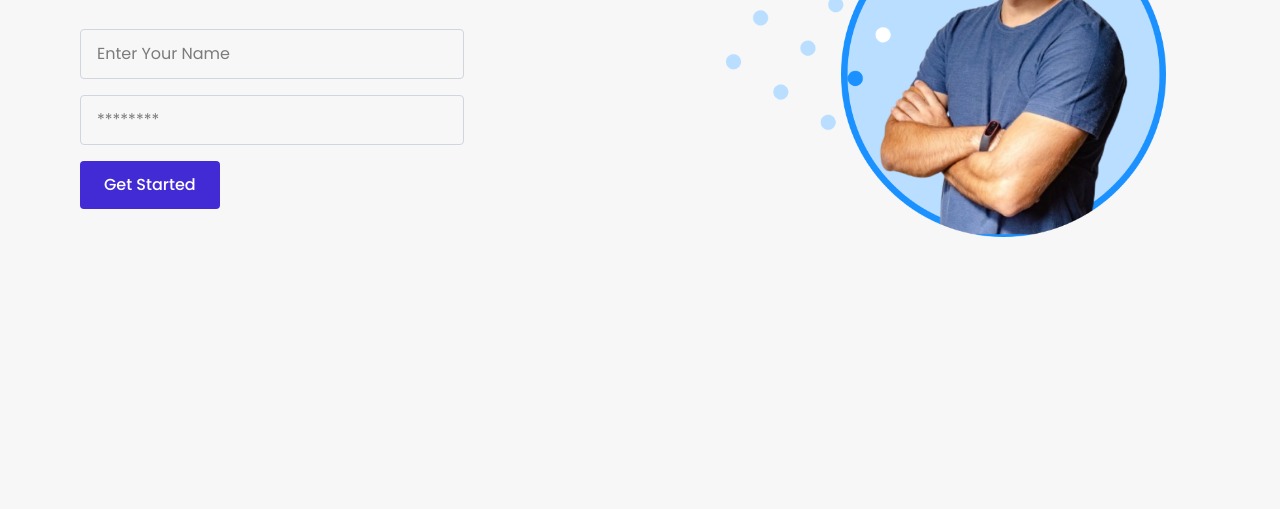
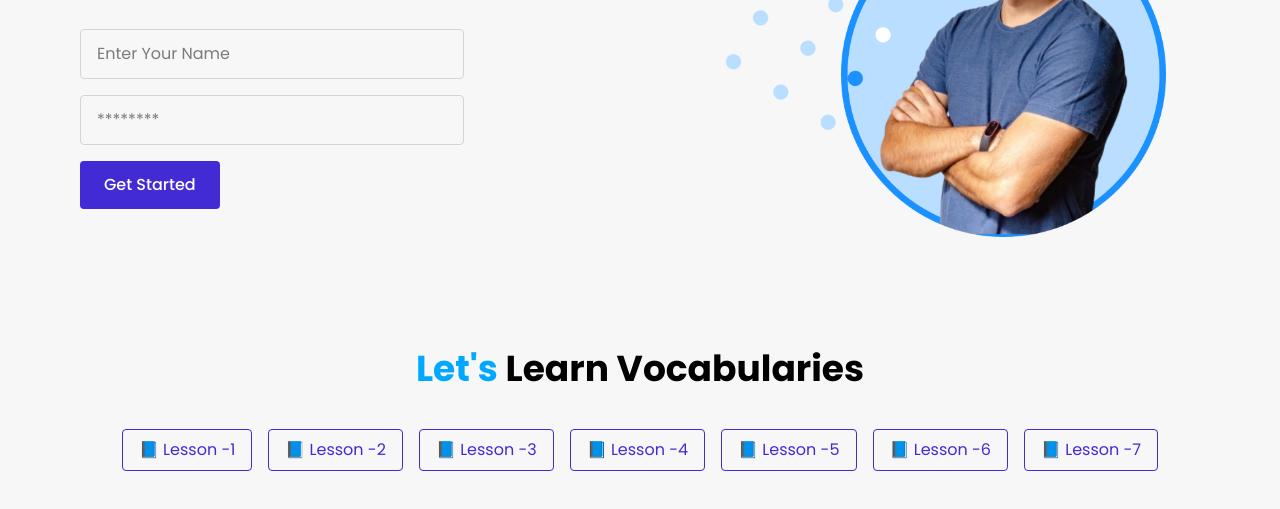
Before and after one commit to shahriar1100/English-Janala, a website: page index.html in a window 1280 px wide. Shown: the part 361-870 px from the top of the page. Before the commit the page ends 800 px from the top, so only its background shows below. Drawn offline with Linux system fonts and the light colour scheme.

Commit message:
Vocabulary Section

```diff
--- a/index.html
+++ b/index.html
@@ -102,6 +102,48 @@
       </div>
 
     </section>
+      <!-- Vocabulary Section -->
+    <section class="pb-16 text-center">
+
+      <h2 class="text-4xl font-bold mb-10">
+        <span class="text-[#00A8FF]">Let's</span>
+        Learn Vocabularies
+      </h2>
+
+      <!-- Lesson Buttons -->
+      <div class="flex flex-wrap items-center justify-center gap-4">
+
+        <button class="border border-[#422AD5] text-[#422AD5] px-4 py-2 rounded hover:bg-[#422AD5] hover:text-white transition">
+          📘 Lesson -1
+        </button>
+
+        <button class="border border-[#422AD5] text-[#422AD5] px-4 py-2 rounded hover:bg-[#422AD5] hover:text-white transition">
+          📘 Lesson -2
+        </button>
+
+        <button class="border border-[#422AD5] text-[#422AD5] px-4 py-2 rounded hover:bg-[#422AD5] hover:text-white transition">
+          📘 Lesson -3
+        </button>
+
+        <button class="border border-[#422AD5] text-[#422AD5] px-4 py-2 rounded hover:bg-[#422AD5] hover:text-white transition">
+          📘 Lesson -4
+        </button>
+
+        <button class="border border-[#422AD5] text-[#422AD5] px-4 py-2 rounded hover:bg-[#422AD5] hover:text-white transition">
+          📘 Lesson -5
+        </button>
+
+        <button class="border border-[#422AD5] text-[#422AD5] px-4 py-2 rounded hover:bg-[#422AD5] hover:text-white transition">
+          📘 Lesson -6
+        </button>
+
+        <button class="border border-[#422AD5] text-[#422AD5] px-4 py-2 rounded hover:bg-[#422AD5] hover:text-white transition">
+          📘 Lesson -7
+        </button>
+
+      </div>
+
+    </section>
     </div>
 </body>
 </html>
```
Also changed, not shown: src/output.css.
